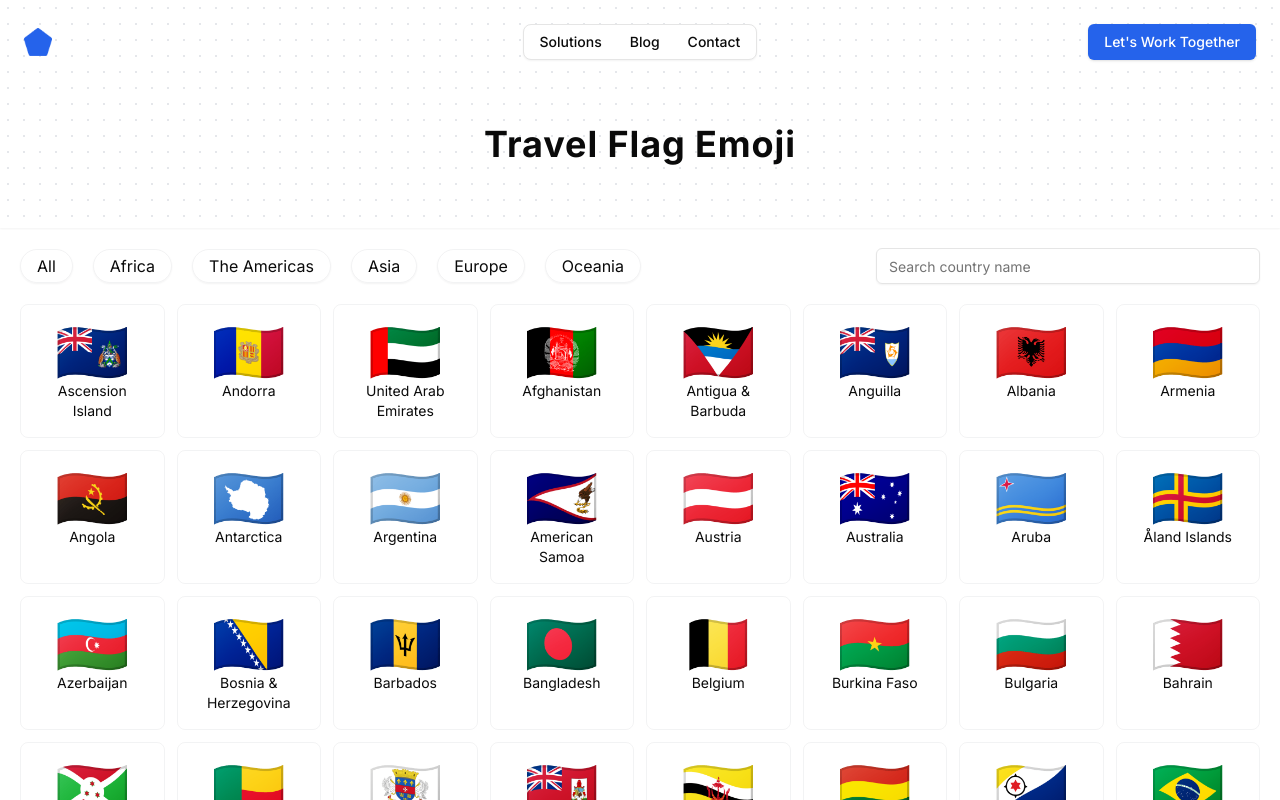
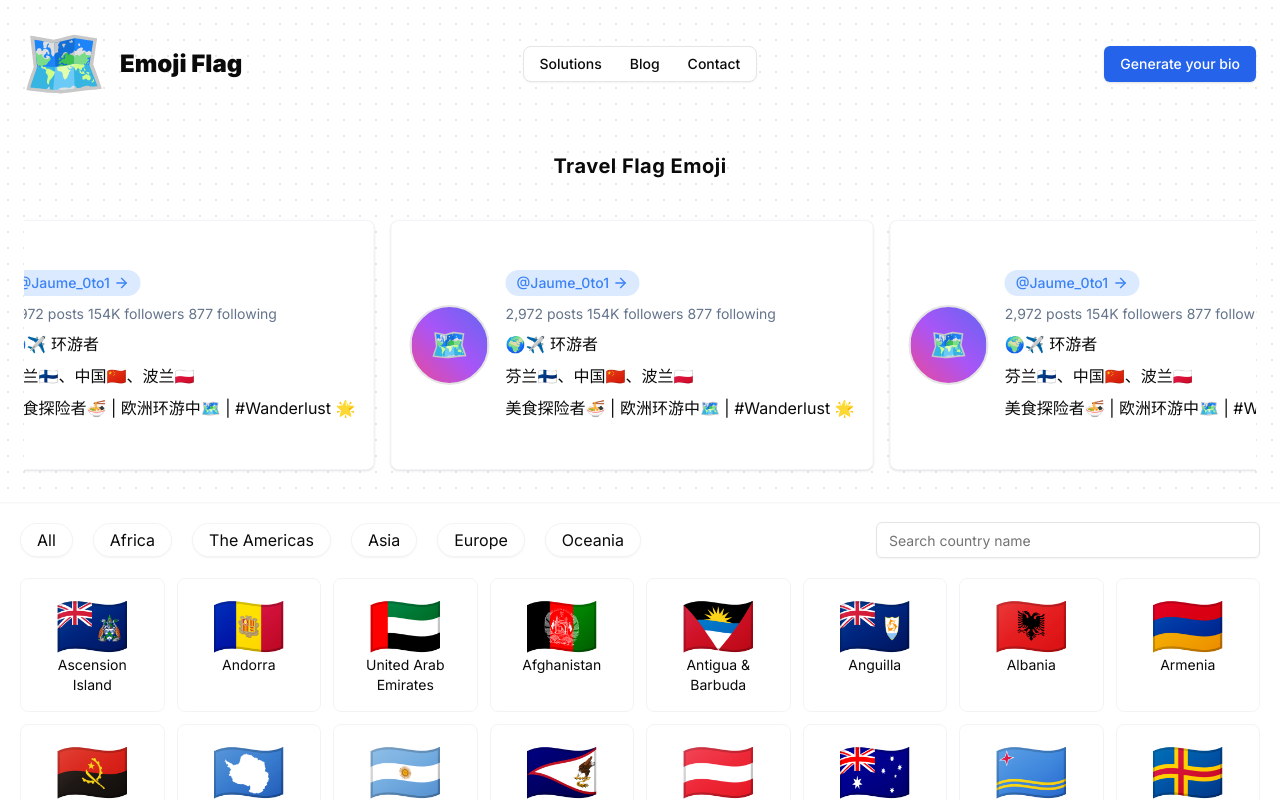
Before and after one commit to fansize/emoji-flag, a Next.js app: page / in a window 1280 px wide. Shown: the top 800 px of the page. Built offline with nearby package versions, Linux system fonts and the light colour scheme.

Commit message:
Update Hero and Navbar components

```diff
--- /dev/null
+++ b/components/Hero/BioCard.tsx
@@ -0,0 +1,22 @@
+import Image from "next/image";
+import Logo from "@/components/Logo/Logo";
+import HeroPill from "@/components/Hero/HeroPill";
+
+export default function BioCard() {
+  return (
+    <div className="flex flex-row justify-center items-center gap-4 p-4">
+      <div className="rounded-full p-5 border-2 outline outline-offset-2 outline-2 outline-white bg-gradient-to-bl from-indigo-500 via-purple-500 to-pink-500">
+        <Logo size="h-9 w-9" />
+      </div>
+      <div className="flex flex-col justify-center gap-2">
+        <HeroPill />
+        <p className="text-sm text-slate-500">
+          2,972 posts 154K followers 877 following
+        </p>
+        <p>🌍✈️ 环游者</p>
+        <p>芬兰🇫🇮、中国🇨🇳、波兰🇵🇱</p>
+        <p>美食探险者🍜 | 欧洲环游中🗺️ | #Wanderlust 🌟</p>
+      </div>
+    </div>
+  );
+}
--- a/components/Hero/Hero.tsx
+++ b/components/Hero/Hero.tsx
@@ -16,11 +16,11 @@ export default function Hero() {
 
   return (
     <>
-      <div className="flex flex-col justify-start items-center p-10">
-        {/* <HeroPill /> */}
-        <h1 className="text-4xl font-bold text-center tracking-wide mb-6 max-w-[700px]">
+      <div className="flex flex-col justify-start items-center p-6 gap-6">
+        <h1 className="text-xl font-bold text-center tracking-wide max-w-[700px]">
           Travel Flag Emoji
         </h1>
+        <HeroCarousel />
       </div>
     </>
   );
--- a/components/Hero/HeroCarousel.tsx
+++ b/components/Hero/HeroCarousel.tsx
@@ -3,30 +3,33 @@
 import {
   Carousel,
   CarouselContent,
-  CarouselItem
+  CarouselItem,
 } from "@/components/ui/carousel";
 import Autoplay from "embla-carousel-autoplay";
 import { WheelGesturesPlugin } from "embla-carousel-wheel-gestures";
+import BioCard from "./BioCard";
 
 export default function HeroCarousel() {
   return (
     <Carousel
-      className="mt-20 w-full"
+      className="mt-2 w-full"
       plugins={[
         Autoplay({
-          delay: 7000
+          delay: 7000,
         }),
-        WheelGesturesPlugin()
+        WheelGesturesPlugin(),
       ]}
       opts={{
         loop: true,
-        align: "center"
+        align: "center",
       }}
     >
       <CarouselContent>
         {Array.from({ length: 6 }).map((_, index) => (
-          <CarouselItem key={index} className="lg:basis-1/2">
-            <div className="p-2 bg-neutral-100 h-[550px] rounded-lg flex flex-col justify-center items-center mx-4 md:mx-0"></div>
+          <CarouselItem key={index} className="lg:basis-2/5 p-2">
+            <div className="border border-slate-100 bg-white shadow h-[250px] rounded-lg flex flex-col justify-center items-center">
+              <BioCard />
+            </div>
           </CarouselItem>
         ))}
       </CarouselContent>
--- a/components/Hero/HeroPill.tsx
+++ b/components/Hero/HeroPill.tsx
@@ -10,10 +10,10 @@ export default function HeroPill() {
         target="_blank"
         className="flex flex-row justify-start items-center w-fit p-[3px] gap-1"
       >
-        <div className="bg-blue-500 text-white p-1 rounded-full">
+        {/* <div className="bg-blue-500 text-white p-1 rounded-full">
           <Twitter className="h-4 w-4" />
-        </div>
-        <div className="flex flex-row justify-start items-center gap-1 mr-2 text-blue-500">
+        </div> */}
+        <div className="flex flex-row justify-start items-center gap-1 mx-2 text-blue-500">
           <p className="text-sm font-medium">@Jaume_0to1</p>
           <ArrowRight className="h-4 w-4" />
         </div>
--- a/components/Logo/Logo.tsx
+++ b/components/Logo/Logo.tsx
@@ -12,19 +12,14 @@ export default function Logo({ size, withText }: LogoProps) {
     <Link
       href="/"
       className={cn(
-        "flex flex-row justify-start items-end ",
-        withText && "gap-3"
+        "flex flex-row justify-start items-center ",
+        withText && "gap-4"
       )}
     >
       <div className={cn("relative", size)}>
-        <Image
-          src="/logo.png"
-          alt="Logo 5th Side Software Studio"
-          fill
-          priority
-        />
+        <Image src="/logo.svg" alt="Logo" fill priority />
       </div>
-      {withText && <p className="text-lg font-semibold">5th Side</p>}
+      {withText && <p className="text-2xl font-black">Emoji Flag</p>}
     </Link>
   );
 }
--- a/components/Navbar/Navbar.tsx
+++ b/components/Navbar/Navbar.tsx
@@ -8,9 +8,9 @@ export default function Navbar() {
       <div className="max-w-[1500px] w-full">
         <nav className="grid grid-cols-2 sm:grid-cols-3 px-6 w-full">
           <div className="flex flex-row justify-start items-center">
-            <Logo size="h-7 w-7" />
+            <Logo size="h-[80px] w-[80px]" withText />
           </div>
-          <div className="hidden sm:flex flex-row justify-center">
+          <div className="hidden sm:flex flex-row justify-center items-center">
             <NavbarLinks />
           </div>
           <div className="flex flex-row justify-end items-center gap-2">
--- a/components/Navbar/NavbarCTA.tsx
+++ b/components/Navbar/NavbarCTA.tsx
@@ -1,5 +1,5 @@
 import { Button } from "../ui/button";
 
 export default function NavbarCTA() {
-  return <Button>{`Let's Work Together`}</Button>;
+  return <Button>{`Generate your bio`}</Button>;
 }
```
Also changed, not shown: public/logo.svg (added).
